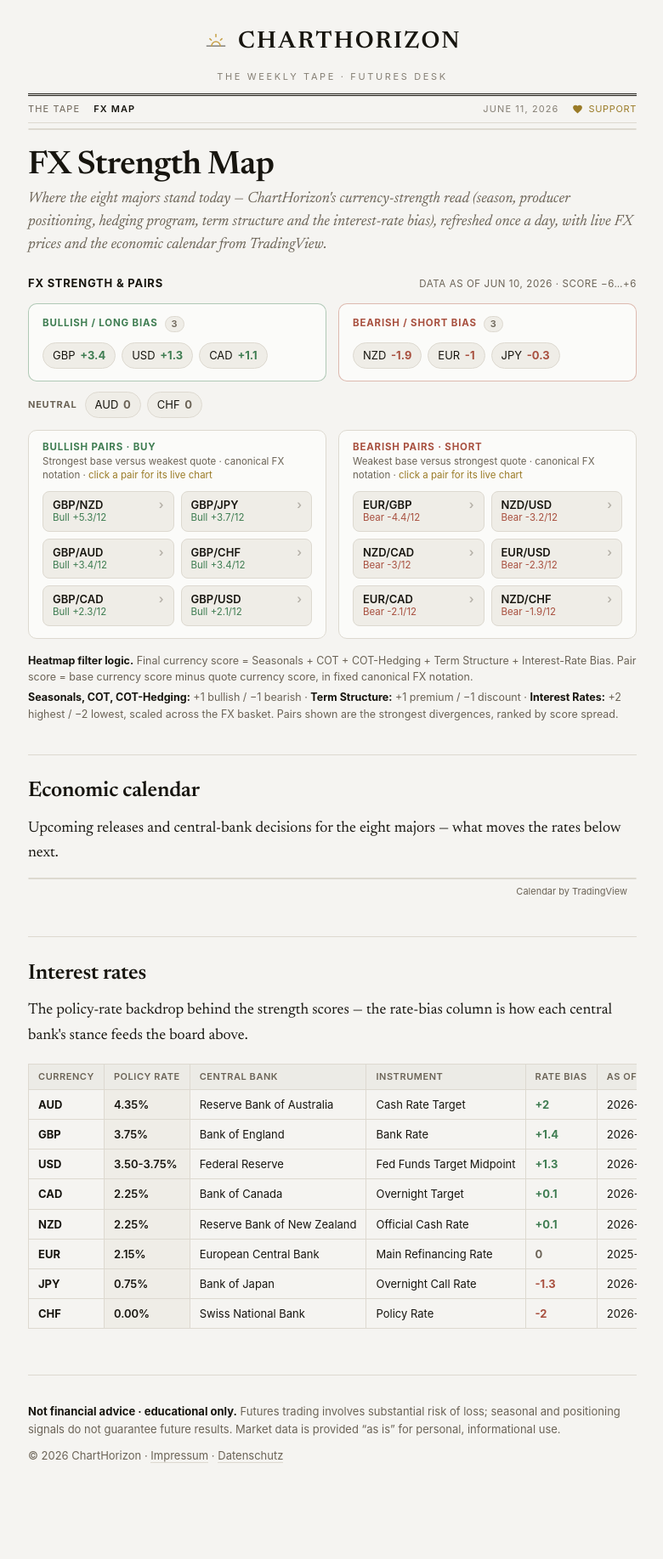
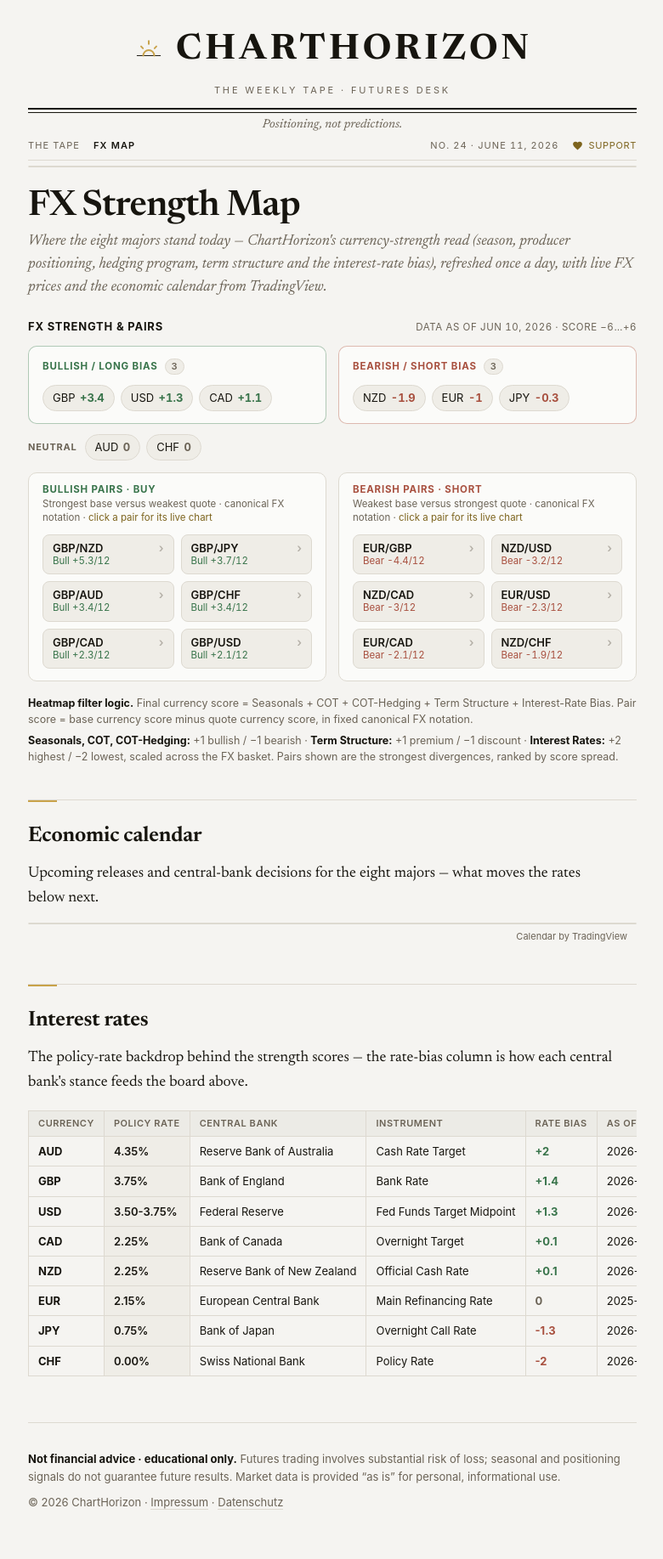
Before and after one commit to ChartHorizon/website, a Jekyll site: the page built from fx.html, in a window 1280 px wide. Shown: the whole page at 85% size, without its empty margins (249-1029 px from the left). Built offline with Jekyll 4.4.1, drawn with Linux system fonts in a browser that asks for light colours; a script that is not in the unit is left out; before the commit the page ends 1780 px from its top, so only the background shows below that.

Commit message:
redesign: elevate the broadsheet — nameplate, lead hierarchy, ledger numerals, AA fixes
Refine-and-elevate pass on the cool-newsprint theme, keeping the identity but
pushing it from generic-editorial to a specific tape-reader's broadsheet.

Masthead (default.html + blog.css): heavier nameplate, a thick-over-thin
tramline rule, a desk slogan ("Positioning, not predictions."), and an
issue-numbered dateline (No. NN, derived from the ISO week).

Front page (index.html + blog.css): drop the redundant "The Weekly Tape" H1
(it repeated the masthead); lead with a standfirst, a "Latest editions"
section rule, then the most recent post as the broadsheet lead story above
the column.

Data (blog.css, fx.html): tabular-nums across the FX board, rate table, and
COT table so every figure aligns like a ledger.

Type (blog.css): fluid display sizing, text-wrap balance/pretty, tighter
display tracking, a gold section tick opening each h2.

Accessibility: fix two pre-existing AA contrast failures — gold-ink link text
(3.65 -> 5.14:1) and bull-green scores (4.20 -> 4.75:1) — by darkening on-hue
(#9a7b27 -> #7d641e, #3f7d52 -> #39744b). Bull candle color in the FX chart
overlay updated to match.

Co-Authored-By: Claude Opus 4.8 (1M context) <noreply@anthropic.com>

```diff
--- a/_layouts/default.html
+++ b/_layouts/default.html
@@ -94,12 +94,13 @@
   </a>
   <div class="masthead-sub">{{ site.tagline }} · Futures Desk</div>
   <div class="masthead-rule"></div>
+  <div class="masthead-motto">Positioning, not predictions.</div>
   <div class="dateline">
     <nav class="site-nav">
       <a href="{{ '/' | relative_url }}"{% if page.url == '/' or page.layout == 'post' %} class="active"{% endif %}>The Tape</a>
       <a href="{{ '/fx/' | relative_url }}"{% if page.url == '/fx/' %} class="active"{% endif %}>FX Map</a>
     </nav>
-    <span class="edition">{{ 'now' | date: "%B %-d, %Y" }}</span>
+    <span class="edition">No.&nbsp;{{ 'now' | date: "%V" }} · {{ 'now' | date: "%B %-d, %Y" }}</span>
     <a class="support" href="https://buymeacoffee.com/charthorizon" target="_blank" rel="noopener" aria-label="Support ChartHorizon on Buy Me a Coffee">
       <svg viewBox="0 0 24 24" aria-hidden="true"><path d="M12 21.35l-1.45-1.32C5.4 15.36 2 12.28 2 8.5 2 5.42 4.42 3 7.5 3c1.74 0 3.41.81 4.5 2.09C13.09 3.81 14.76 3 16.5 3 19.58 3 22 5.42 22 8.5c0 3.78-3.4 6.86-8.55 11.54L12 21.35z"/></svg>Support
     </a>
--- a/assets/css/blog.css
+++ b/assets/css/blog.css
@@ -12,11 +12,11 @@
 }
 
 :root{
-  --paper:#f5f4f1; --ink:#17150f; --gold:#c8a24a; --gold-ink:#9a7b27;
+  --paper:#f5f4f1; --ink:#17150f; --gold:#c8a24a; --gold-ink:#7d641e;
   --rule:#ddd9d0; --rule-strong:#17150f; --tline:#ddd9d0; --thead:#ecebe6;
   --muted:#6b6356; --muted-2:#857f74;
   --quote-bg:#efede7; --quote-ink:#4a443a; --card:#fbfbf9;
-  --bull:#3f7d52; --bear:#a8503f;
+  --bull:#39744b; --bear:#a8503f;
   --serif:'Newsreader',Georgia,'Times New Roman',serif;
   --sans:-apple-system,BlinkMacSystemFont,'Segoe UI',Roboto,sans-serif;
 }
@@ -31,16 +31,19 @@ body{
 }
 
 /* ---- article typography ---- */
-h1{font:600 38px/1.12 var(--serif); letter-spacing:-.4px; margin:.55em 0 .12em}
-h2{font:600 25px/1.25 var(--serif); letter-spacing:-.2px; margin:1.5em 0 .35em; border-top:1px solid var(--rule); padding-top:1.1em}
-p{margin:.75em 0}
+h1{font:600 clamp(34px,4.6vw,42px)/1.1 var(--serif); letter-spacing:-.6px; margin:.55em 0 .12em; text-wrap:balance}
+h2{font:650 25px/1.25 var(--serif); letter-spacing:-.2px; margin:1.6em 0 .4em; padding-top:1.1em; border-top:1px solid var(--rule); text-wrap:balance}
+/* broadsheet section opener: a short gold tick sits on the hairline that opens each section */
+h2::before{content:""; position:absolute; margin-top:-1.1em; width:34px; border-top:2px solid var(--gold)}
+h2{position:relative}
+p{margin:.75em 0; text-wrap:pretty}
 em{color:var(--muted)}
 strong{color:var(--ink)}
 .dek{color:var(--muted); font-style:italic; font-size:18px; line-height:1.5; margin:.2em 0 1.35em}
 a{color:var(--gold-ink); text-decoration:none; border-bottom:1px solid rgba(200,162,74,.4)}
 a:hover{color:var(--gold)}
 img{max-width:100%; border-radius:6px; margin:18px 0; box-shadow:0 1px 14px rgba(0,0,0,.10)}
-table{border-collapse:collapse; width:100%; font:14px/1.45 var(--sans); margin:14px 0}
+table{border-collapse:collapse; width:100%; font:14px/1.45 var(--sans); margin:14px 0; font-variant-numeric:tabular-nums lining-nums}
 td,th{border:1px solid var(--rule); padding:8px 12px; text-align:left}
 th{background:var(--thead); font-weight:600}
 hr{border:none; border-top:1px solid var(--rule); margin:34px 0}
@@ -49,19 +52,22 @@ blockquote p{margin:.3em 0}
 .post-disclaimer{font:italic 13px/1.55 var(--sans); color:var(--muted)}
 
 /* ---- broadsheet masthead ---- */
-.site-head{padding:34px 0 0; text-align:center}
-.site-head .brand{display:inline-flex; align-items:center; gap:11px; text-decoration:none; color:inherit; border:none}
-.site-head .mark{flex:none}
-.site-head .word{font:600 28px/1 var(--serif); letter-spacing:.08em; text-transform:uppercase}
-.masthead-sub{font:11px/1 var(--sans); letter-spacing:.24em; text-transform:uppercase; color:var(--muted-2); margin-top:10px}
-.masthead-rule{border-top:3px double var(--rule-strong); margin-top:14px}
-.dateline{display:flex; align-items:center; flex-wrap:wrap; gap:8px 16px; padding:9px 0; border-bottom:1px solid var(--rule);
-  font:11px/1 var(--sans); letter-spacing:.1em; text-transform:uppercase}
+.site-head{padding:38px 0 0; text-align:center}
+.site-head .brand{display:inline-flex; align-items:center; gap:13px; text-decoration:none; color:inherit; border:none}
+.site-head .mark{flex:none; width:clamp(30px,3.4vw,38px); height:auto}
+.site-head .word{font:700 clamp(30px,4.4vw,42px)/1 var(--serif); letter-spacing:.1em; text-transform:uppercase}
+.masthead-sub{font:11px/1 var(--sans); letter-spacing:.26em; text-transform:uppercase; color:var(--muted); margin-top:12px}
+/* classic broadsheet tramline: a thick rule with a hairline riding 3px beneath it */
+.masthead-rule{position:relative; border-top:2.5px solid var(--rule-strong); margin-top:15px}
+.masthead-rule::after{content:""; position:absolute; left:0; right:0; top:3px; border-top:1px solid var(--rule-strong)}
+.masthead-motto{font:italic 400 14px/1 var(--serif); color:var(--muted); text-align:center; padding:11px 0 1px}
+.dateline{display:flex; align-items:center; flex-wrap:wrap; gap:8px 16px; padding:10px 0; border-bottom:1px solid var(--rule);
+  font:11px/1 var(--sans); letter-spacing:.1em; text-transform:uppercase; font-variant-numeric:tabular-nums}
 .dateline .site-nav{display:flex; gap:16px}
 .dateline .site-nav a{color:var(--muted); text-decoration:none; border:none}
 .dateline .site-nav a:hover{color:var(--ink)}
 .dateline .site-nav a.active{color:var(--ink); font-weight:600}
-.dateline .edition{margin-left:auto; color:var(--muted-2)}
+.dateline .edition{margin-left:auto; color:var(--muted)}
 .dateline .support{display:inline-flex; align-items:center; gap:6px; color:var(--gold-ink); text-decoration:none; border:none; letter-spacing:.06em}
 .dateline .support svg{width:13px; height:13px; fill:currentColor; flex:none}
 .dateline .support:hover{color:var(--gold)}
@@ -78,15 +84,24 @@ blockquote p{margin:.3em 0}
 .site-foot a{color:var(--muted); text-decoration:none; border-bottom:1px solid var(--rule)}
 .site-foot a:hover{color:var(--ink)}
 
+/* ---- index front page ---- */
+.index-standfirst{font:italic 400 19px/1.5 var(--serif); color:var(--muted); margin:1.3em 0 1.7em; max-width:62ch; text-wrap:pretty}
+/* section rule: a small caps label riding a strong hairline, broadsheet-style */
+.section-rule{display:flex; align-items:center; gap:14px; margin:0; font:700 11px/1 var(--sans); letter-spacing:.16em; text-transform:uppercase; color:var(--muted)}
+.section-rule::after{content:""; flex:1; border-top:2px solid var(--rule-strong)}
+
 /* ---- index post list ---- */
-.index-title{margin-top:.7em}
-.post-list{list-style:none; padding:0; margin:26px 0 0}
+.post-list{list-style:none; padding:0; margin:6px 0 0}
 .post-list li{padding:20px 0; border-top:1px solid var(--rule)}
-.post-list li:first-child{border-top:2px solid var(--rule-strong)}
-.post-list .post-date{display:block; font:11px/1.3 var(--sans); letter-spacing:.12em; text-transform:uppercase; color:var(--gold-ink)}
-.post-list .post-link{display:inline-block; margin:.16em 0 0; font:600 25px/1.18 var(--serif); letter-spacing:-.2px; color:var(--ink); border:none}
+.post-list li:first-child{border-top:none}
+.post-list .post-date{display:block; font:700 11px/1.3 var(--sans); letter-spacing:.12em; text-transform:uppercase; color:var(--gold-ink); font-variant-numeric:tabular-nums}
+.post-list .post-link{display:inline-block; margin:.16em 0 0; font:600 25px/1.18 var(--serif); letter-spacing:-.2px; color:var(--ink); border:none; text-wrap:balance}
 .post-list .post-link:hover{color:var(--gold-ink)}
 .post-list .post-excerpt{margin:.3em 0 0; color:var(--muted)}
+/* front-page lead: the most recent post reads as the broadsheet lead story, not a list row */
+.post-list li:first-child{padding:16px 0 28px}
+.post-list li:first-child .post-link{font-size:clamp(30px,3.8vw,38px); line-height:1.1; letter-spacing:-.5px; margin-top:.1em}
+.post-list li:first-child .post-excerpt{font-size:19px; line-height:1.5; max-width:60ch}
 
 /* ---- post body: broadsheet drop cap on the first paragraph ---- */
 .post-body>p:first-of-type::first-letter{
@@ -118,34 +133,34 @@ blockquote p{margin:.3em 0}
 .fx-col--bull{border-color:rgba(63,125,82,.4)}
 .fx-col--bear{border-color:rgba(176,86,63,.4)}
 .fx-col-head{display:flex; align-items:center; gap:8px; font:700 11.5px/1 var(--sans); letter-spacing:.07em; text-transform:uppercase; margin-bottom:12px}
-.fx-col--bull .fx-col-head{color:#3f7d52}
+.fx-col--bull .fx-col-head{color:#39744b}
 .fx-col--bear .fx-col-head{color:#a8503f}
 .fx-count{font:600 11px/1 var(--sans); color:var(--muted); background:var(--quote-bg); border:1px solid var(--tline); border-radius:999px; padding:3px 7px; letter-spacing:0}
 .fx-chips{display:flex; flex-wrap:wrap; gap:7px}
 .fx-chip{font:13px/1 var(--sans); padding:8px 11px; border-radius:999px; background:var(--quote-bg); border:1px solid var(--tline); color:var(--ink); white-space:nowrap}
 .fx-chip b{font-weight:700; margin-left:2px}
-.fx-col--bull .fx-chip b{color:#3f7d52}
+.fx-col--bull .fx-chip b{color:#39744b}
 .fx-col--bear .fx-chip b{color:#a8503f}
 .fx-neutral-row{display:flex; align-items:center; flex-wrap:wrap; gap:7px; margin-top:12px}
 .fx-neutral-label{font:700 11px/1 var(--sans); letter-spacing:.07em; text-transform:uppercase; color:var(--muted); margin-right:2px}
 .fx-chip--flat b{color:var(--muted)}
 .fx-pairshelf-head{font:700 11.5px/1 var(--sans); letter-spacing:.07em; text-transform:uppercase; margin-bottom:3px}
-.fx-pairshelf-head--bull{color:#3f7d52}
+.fx-pairshelf-head--bull{color:#39744b}
 .fx-pairshelf-head--bear{color:#a8503f}
 .fx-pairshelf-note{font:11.5px/1.4 var(--sans); color:var(--muted); margin-bottom:11px}
 .fx-pairlist{display:grid; grid-template-columns:1fr 1fr; gap:8px}
 .fx-pair{display:flex; flex-direction:column; gap:3px; padding:9px 11px; border-radius:8px; background:var(--quote-bg); border:1px solid var(--tline)}
 .fx-pair-nm{font:600 13px/1 var(--sans); color:var(--ink)}
 .fx-pair-sp{font:11.5px/1 var(--sans); color:var(--muted)}
-.fx-pair--bull .fx-pair-sp{color:#3f7d52}
+.fx-pair--bull .fx-pair-sp{color:#39744b}
 .fx-pair--bear .fx-pair-sp{color:#a8503f}
 /* clickable pair tiles — open the per-pair chart overlay */
 button.fx-pair{margin:0; width:100%; text-align:left; font-family:inherit; cursor:pointer; position:relative; transition:border-color .12s, box-shadow .12s, transform .04s}
 button.fx-pair::after{content:"\203A"; position:absolute; top:8px; right:11px; font:600 14px/1 var(--sans); color:var(--muted-2); opacity:.55; transition:opacity .12s, transform .12s}
 button.fx-pair:hover{box-shadow:0 1px 6px rgba(23,21,15,.08)}
 button.fx-pair:hover::after{opacity:1; transform:translateX(2px)}
-button.fx-pair--bull:hover{border-color:#3f7d52}
-button.fx-pair--bull:hover::after{color:#3f7d52}
+button.fx-pair--bull:hover{border-color:#39744b}
+button.fx-pair--bull:hover::after{color:#39744b}
 button.fx-pair--bear:hover{border-color:#a8503f}
 button.fx-pair--bear:hover::after{color:#a8503f}
 button.fx-pair:focus-visible{outline:2px solid var(--gold); outline-offset:2px}
@@ -156,13 +171,15 @@ button.fx-pair:active{transform:translateY(1px)}
 .fx-method p{font:12.5px/1.55 var(--sans); color:var(--muted); margin:.4em 0}
 .fx-method strong{color:var(--ink)}
 .fx-rate-wrap{overflow-x:auto}
+/* ledger numerals: aligned figures across every FX data surface (font: shorthand resets variant-numeric, so set it per element) */
+.fxmap-meta,.fx-count,.fx-chip,.fx-chip b,.fx-pair-sp,.fx-pair-nm,.fx-rate-table{font-variant-numeric:tabular-nums lining-nums}
 .fx-rate-table{border-collapse:collapse; width:100%; font:13px/1.4 var(--sans); margin:0}
 .fx-rate-table th,.fx-rate-table td{border:1px solid var(--tline); padding:8px 11px; text-align:left; white-space:nowrap}
 .fx-rate-table th{background:var(--thead); font:600 11px/1.2 var(--sans); letter-spacing:.05em; text-transform:uppercase; color:var(--muted)}
 .fx-rate-cur{font-weight:700}
 .fx-rate-value{background:var(--quote-bg); font-weight:600}
 .fx-rate-bias{font-weight:700; text-align:right}
-.fx-rate-bias--bull{color:#3f7d52}
+.fx-rate-bias--bull{color:#39744b}
 .fx-rate-bias--bear{color:#a8503f}
 .fx-rate-bias--flat{color:var(--muted)}
 
@@ -180,7 +197,7 @@ button.fx-pair:active{transform:translateY(1px)}
 .fx-modal-backdrop{position:absolute; inset:0; background:rgba(23,21,15,.55); -webkit-backdrop-filter:blur(2px); backdrop-filter:blur(2px)}
 .fx-modal-panel{position:relative; z-index:1; display:flex; flex-direction:column; width:min(960px,100%); height:min(78vh,720px); background:var(--card); border:1px solid var(--tline); border-radius:12px; box-shadow:0 18px 60px rgba(23,21,15,.35); overflow:hidden}
 .fx-modal-head{display:flex; align-items:center; justify-content:space-between; gap:12px; padding:12px 16px; border-top:3px solid var(--gold); border-bottom:1px solid var(--tline)}
-.fx-modal[data-dir="bull"] .fx-modal-head{border-top-color:#3f7d52}
+.fx-modal[data-dir="bull"] .fx-modal-head{border-top-color:#39744b}
 .fx-modal[data-dir="bear"] .fx-modal-head{border-top-color:#a8503f}
 .fx-modal-title{font:700 15px/1 var(--sans); letter-spacing:.03em; color:var(--ink)}
 .fx-modal-x{appearance:none; width:30px; height:30px; border-radius:8px; border:1px solid var(--tline); background:var(--quote-bg); color:var(--muted); font:13px/1 var(--sans); cursor:pointer}
--- a/fx.html
+++ b/fx.html
@@ -206,11 +206,11 @@ description: "ChartHorizon's daily FX strength map: bias of the eight majors, th
         'paneProperties.horzGridProperties.color': 'rgba(221,217,208,0.45)',
         'scalesProperties.textColor': '#6b6356',
         'scalesProperties.lineColor': '#ddd9d0',
-        'mainSeriesProperties.candleStyle.upColor': '#3f7d52',
+        'mainSeriesProperties.candleStyle.upColor': '#39744b',
         'mainSeriesProperties.candleStyle.downColor': '#a8503f',
-        'mainSeriesProperties.candleStyle.borderUpColor': '#3f7d52',
+        'mainSeriesProperties.candleStyle.borderUpColor': '#39744b',
         'mainSeriesProperties.candleStyle.borderDownColor': '#a8503f',
-        'mainSeriesProperties.candleStyle.wickUpColor': '#3f7d52',
+        'mainSeriesProperties.candleStyle.wickUpColor': '#39744b',
         'mainSeriesProperties.candleStyle.wickDownColor': '#a8503f'
       }
     });
--- a/index.html
+++ b/index.html
@@ -1,9 +1,10 @@
 ---
 layout: default
 ---
-<h1 class="index-title">The Weekly Tape</h1>
-<p class="dek">Weekly futures notes — the markets where season, producer positioning, hedging
+<p class="index-standfirst">Weekly futures notes — the markets where season, producer positioning, hedging
    program and term structure line up. Data: ChartHorizon.</p>
+
+<div class="section-rule"><span>Latest editions</span></div>
 
 <ul class="post-list">
   {% for post in site.posts %}
```
Also changed, not shown: 1 other file.
